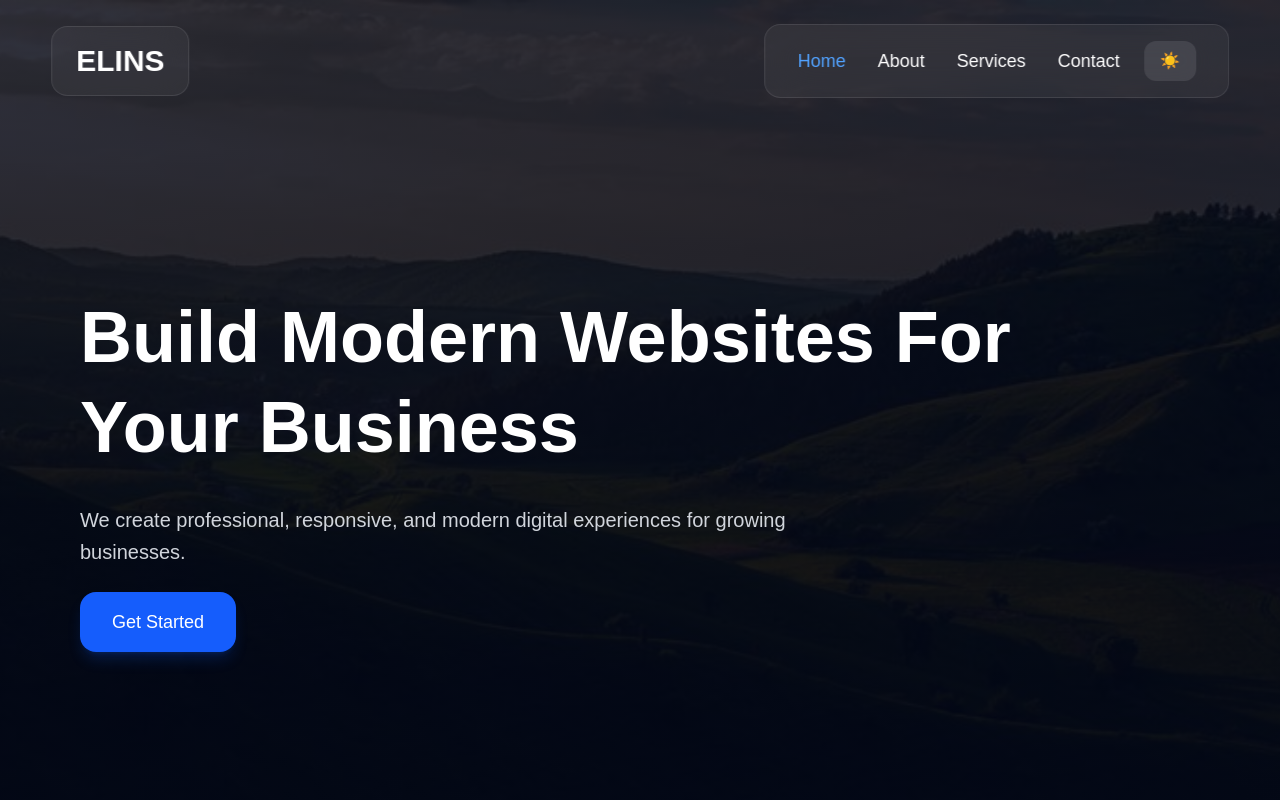
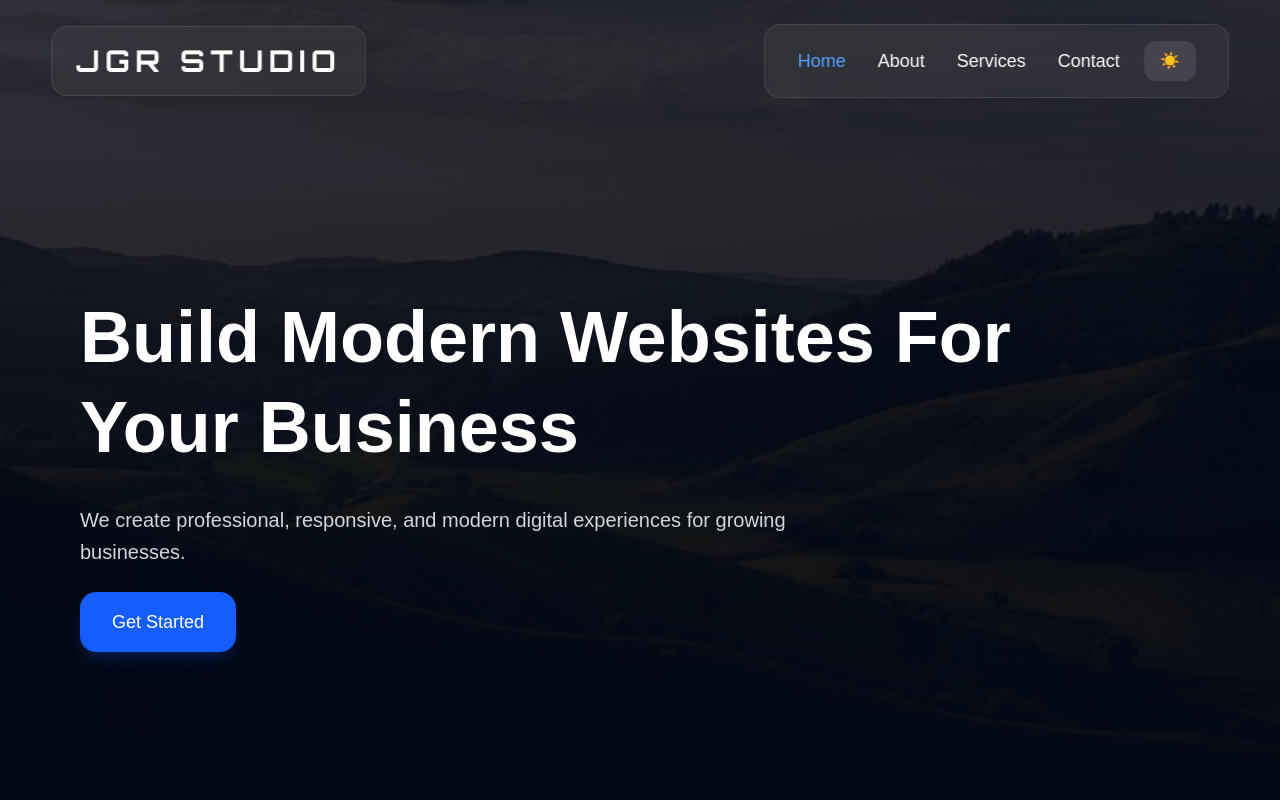
Before and after one commit to joelgrajan/modern-business-website, a Next.js app: page / in a window 1280 px wide. Shown: the top 800 px of the page. Built offline with nearby package versions, Linux system fonts and the light colour scheme.

Commit message:
Added premium UI improvements and deployment updates

```diff
--- a/app/layout.tsx
+++ b/app/layout.tsx
@@ -1,5 +1,8 @@
 import type { Metadata } from "next";
-import { Geist, Geist_Mono } from "next/font/google";
+import {
+  Geist,
+  Geist_Mono
+} from "next/font/google"
 import "./globals.css";
 
 const geistSans = Geist({
--- a/components/Navbar.tsx
+++ b/components/Navbar.tsx
@@ -1,6 +1,11 @@
 "use client"
 
+import { Orbitron } from "next/font/google"
 import { useEffect, useState } from "react"
+
+const orbitron = Orbitron({
+  subsets: ["latin"],
+})
 
 export default function Navbar({
   darkMode,
@@ -85,8 +90,17 @@ export default function Navbar({
           `}
         >
 
-          <h1 className="text-2xl lg:text-3xl font-bold">
-            ELINS
+          <h1
+            className={`
+              text-2xl
+              lg:text-3xl
+              font-bold
+              tracking-[0.18em]
+              uppercase
+              ${orbitron.className}
+            `}
+          >
+            JGR STUDIO
           </h1>
 
         </div>
```
Lines whose indentation alone changed are shown as unchanged.
